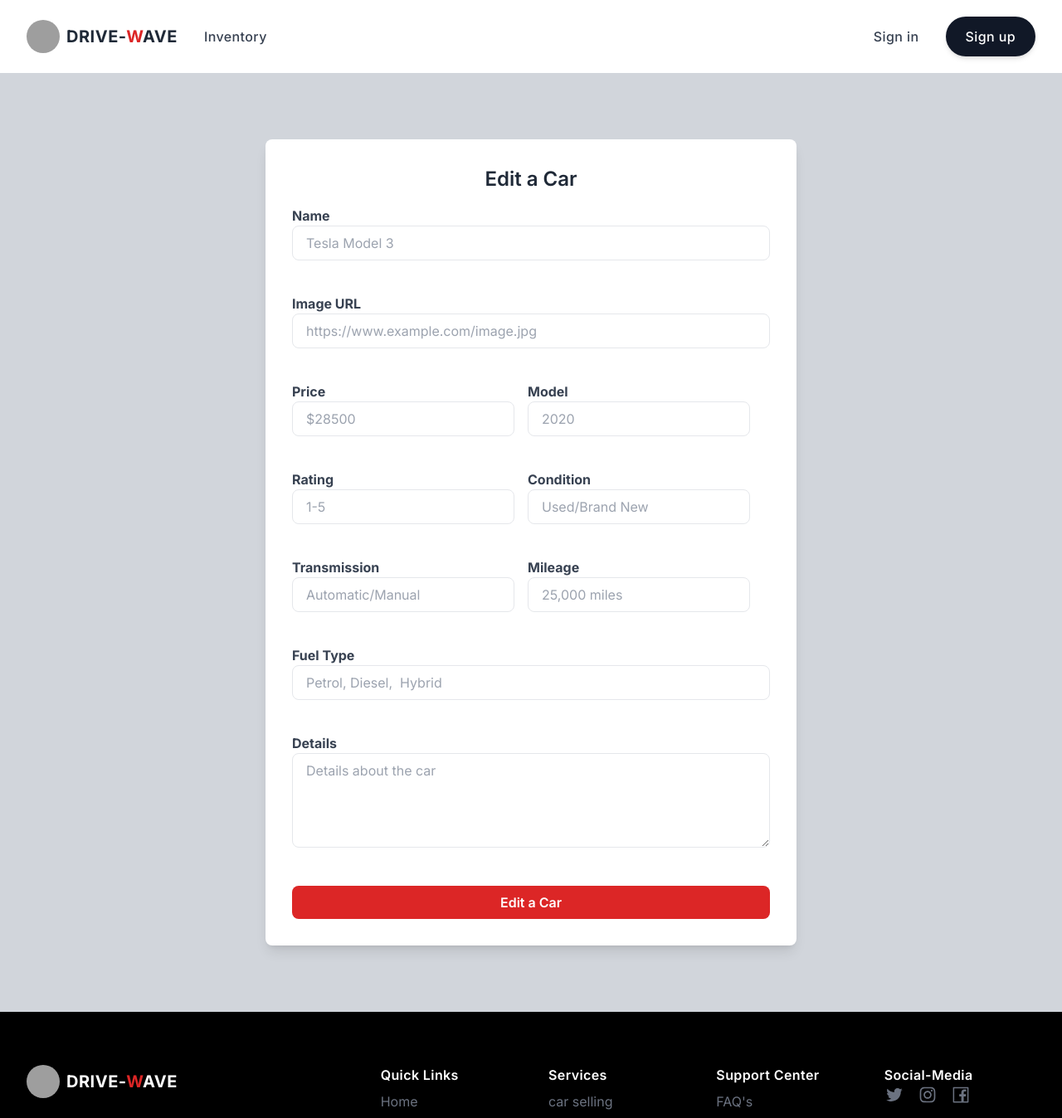
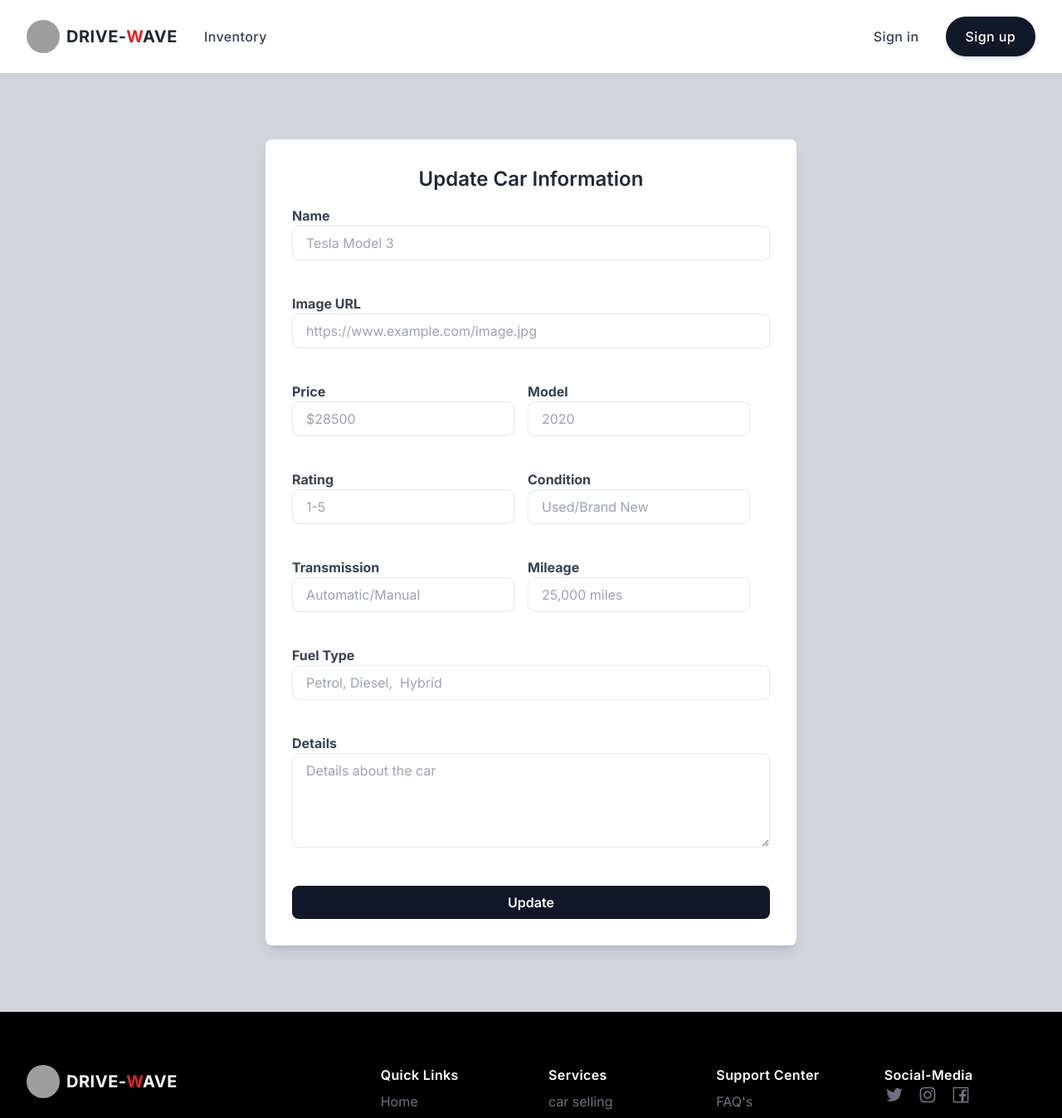
Before and after one commit to ashikul-repliq/demo-project-drive-wave, a Next.js app: page /inventory/1/1 in a window 1280 px wide. Shown: the top 1348 px of the page at 83% size. Built offline with nearby package versions, Linux system fonts and the light colour scheme; no server answers; grey boxes are pictures that could not be loaded.

Commit message:
edit-car-page-updated

```diff
--- a/components/car-edit-form/CarEditForm.jsx
+++ b/components/car-edit-form/CarEditForm.jsx
@@ -45,7 +45,10 @@ const CarEditForm = ({ onSubmit ,data }) => {
     validationSchema: Yup.object({
       Name: Yup.string().required('Name is required'),
       Img: Yup.string().url('Must be a valid URL'),
-      Price: Yup.string().required('Price is required'),
+      Price: Yup.number()
+      .required('Price is required')
+      .positive('Price should be a positive number')
+      .integer('Price should be an integer'),
       Model: Yup.string().required('Model is required'),
       Rating: Yup.number().required('Rating is required').min(0).max(5),
       Condition: Yup.string().required('Condition is required'),
@@ -62,7 +65,7 @@ const CarEditForm = ({ onSubmit ,data }) => {
 
   return (
     <form onSubmit={formik.handleSubmit} className="w-full max-w-md  lg:max-w-2xl mx-auto bg-white p-8 rounded-lg md:w-1/2 lg:w-1/2 shadow-lg">
-      <h2 className="text-2xl font-semibold mb-4 text-gray-800  text-center">Edit a Car</h2>
+      <h2 className="text-2xl font-semibold mb-4 text-gray-800  text-center">Update Car Information</h2>
       <div className="grid grid-cols-1 gap-6">
         <div className="mb-4">
           <label htmlFor="Name" className="block text-gray-700   font-bold ">Name</label>
@@ -235,8 +238,8 @@ const CarEditForm = ({ onSubmit ,data }) => {
 
         {/* Submit button */}
         <div className="">
-          <button type="submit" className="w-full bg-red-600 hover:bg-black text-white font-semibold py-2 px-4 rounded-lg">
-            Edit a Car
+          <button type="submit" className="w-full  bg-gray-900 hover:bg-gray-700 text-white font-semibold py-2 px-4 rounded-lg">
+            Update
           </button>
         </div>
       </div>
```
